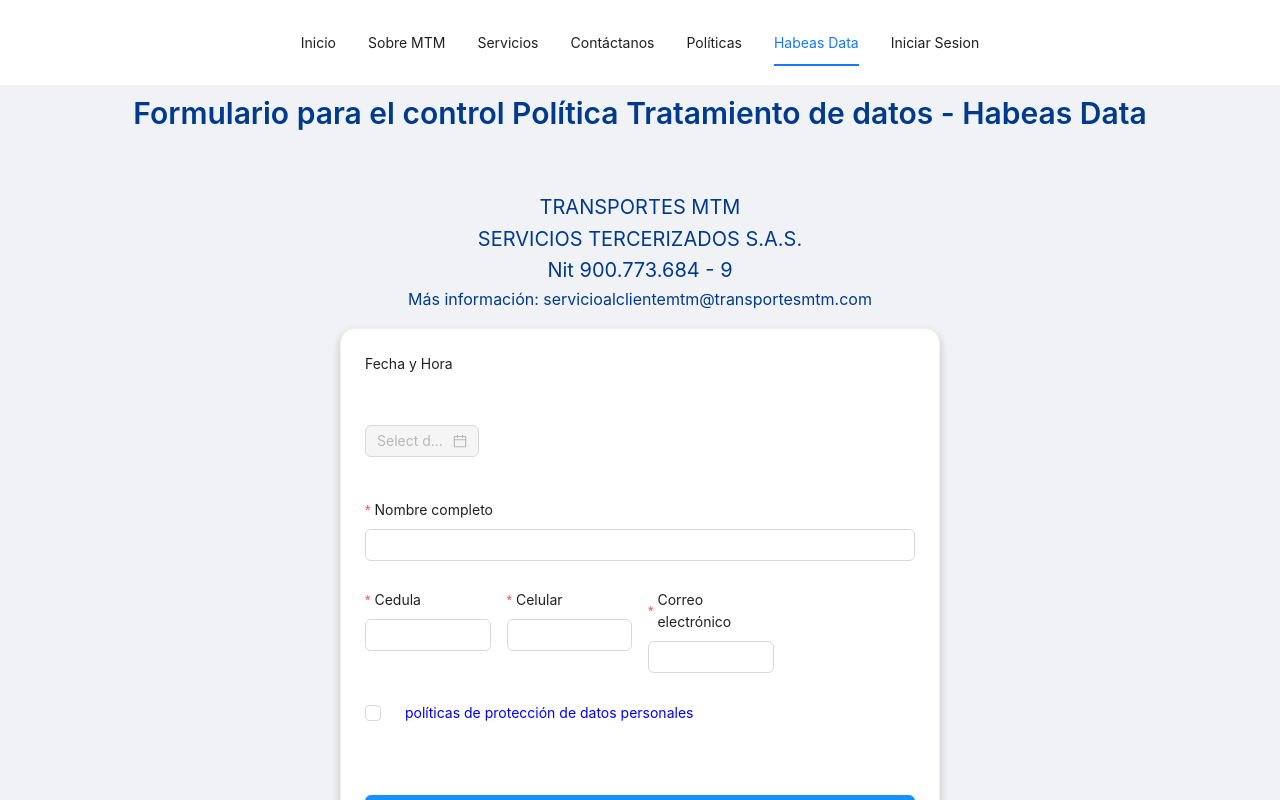
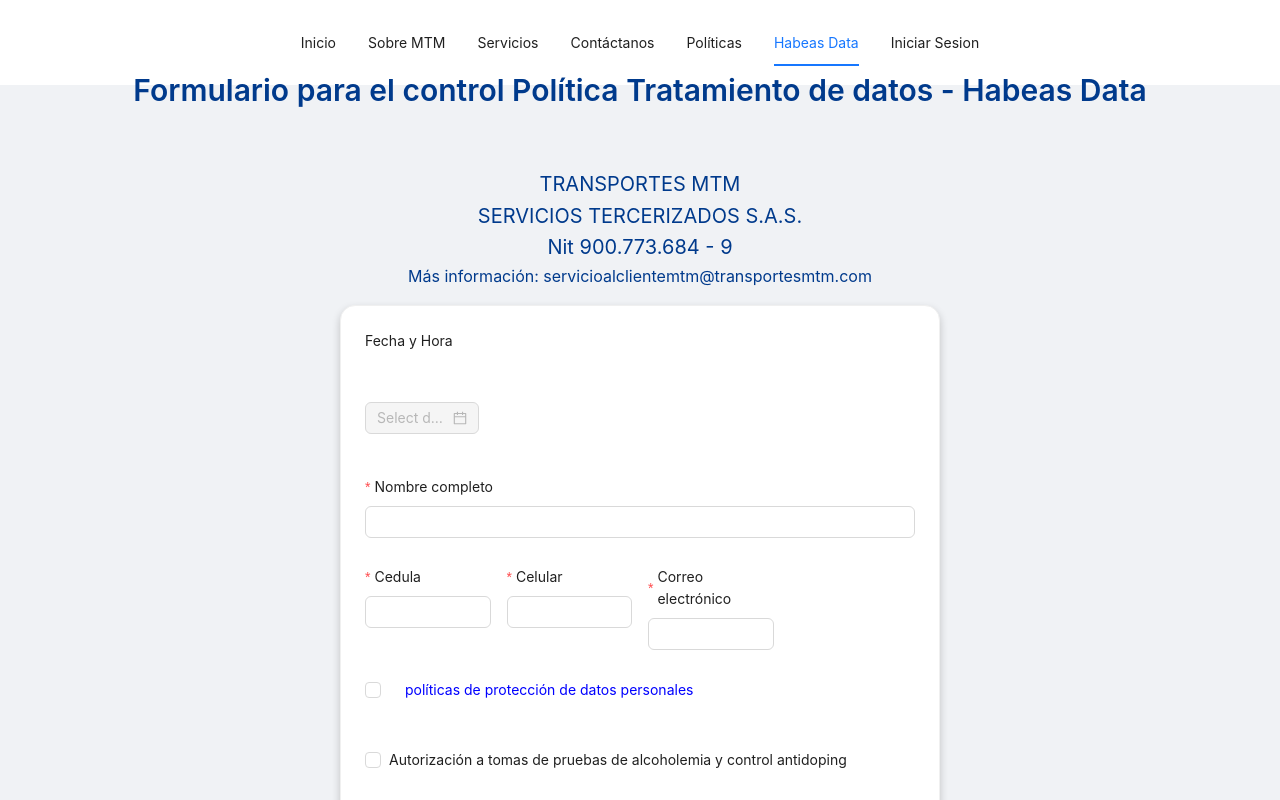
Before and after one commit to manuelg04/habeasData, a Next.js app: page /habeas-data in a window 1280 px wide. Shown: the top 800 px of the page. Built offline with nearby package versions, Linux system fonts and the light colour scheme.

Commit message:
control antidoping

```diff
--- a/src/pages/habeas-data.tsx
+++ b/src/pages/habeas-data.tsx
@@ -94,6 +94,7 @@
       celular: values.celular,
       correo: values.correo,
       acepto: values.acepto,
+      autorizo: values.autorizo,
     };
 
     setFormValues(data);
@@ -234,6 +235,12 @@
               {' '}
               {formValues.correo}
             </p>
+            <p>
+              Autorización a tomas de pruebas de alcoholemia y control antidoping:
+              {' '}
+              {formValues.autorizo ? 'Sí' : 'No'}
+              {' '}
+            </p>
           </Modal>
 
           <Form.Item>
@@ -254,6 +261,20 @@
                 <Button type="text" onClick={showModal} style={{ color: 'blue' }}>políticas de protección de datos personales</Button>
               </Checkbox>
             </Form.Item>
+          </Form.Item>
+          <Form.Item
+            name="autorizo"
+            valuePropName="checked"
+            style={{ marginBottom: '1em' }}
+            rules={[
+              {
+                validator: (_, value) => (value ? Promise.resolve() : Promise.reject(new Error('Debes autorizar la toma de pruebas de alcoholemia y control antidoping'))),
+              },
+            ]}
+          >
+            <Checkbox>
+              Autorización a tomas de pruebas de alcoholemia y control antidoping
+            </Checkbox>
           </Form.Item>
           <Form.Item>
             <Button
--- a/src/tipos.ts
+++ b/src/tipos.ts
@@ -5,4 +5,5 @@
     celular?: string;
     correo?: string;
     acepto?: boolean;
+    autorizo: boolean;
 };
```
